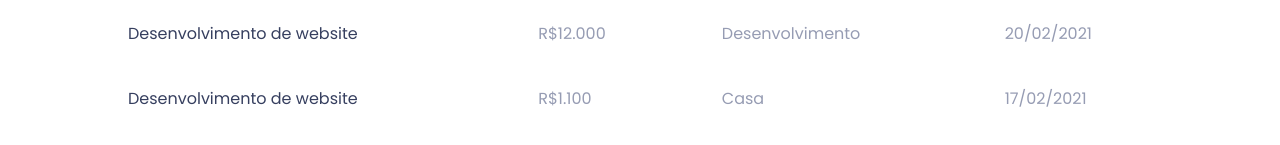
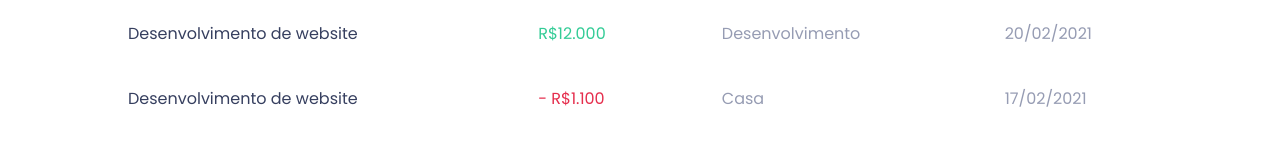
Before and after one commit to savio-2-lopes/DTMoney, a React (Create React App) app: page / in a window 1280 px wide. Shown: the part 427-572 px from the top of the page. Built offline with nearby package versions, Linux system fonts and the light colour scheme.

Commit message:
:tada: Add project

```diff
--- a/src/components/TransactionsTables/index.tsx
+++ b/src/components/TransactionsTables/index.tsx
@@ -22,7 +22,7 @@ export function TransactionsTable() {
           </tr>
           <tr>
             <td>Desenvolvimento de website</td>
-            <td className="withdraw">R$1.100</td>
+            <td className="withdraw">- R$1.100</td>
             <td>Casa</td>
             <td>17/02/2021</td>
           </tr>
--- a/src/components/TransactionsTables/styles.ts
+++ b/src/components/TransactionsTables/styles.ts
@@ -23,6 +23,14 @@ export const Container = styled.div`
       &:first-child {
         color: var(--text-title);
       }
+
+      &.deposit {
+        color: var(--green);
+      }
+
+      &.withdraw {
+        color: var(--red);
+      }
     }
   }
 `;
```
